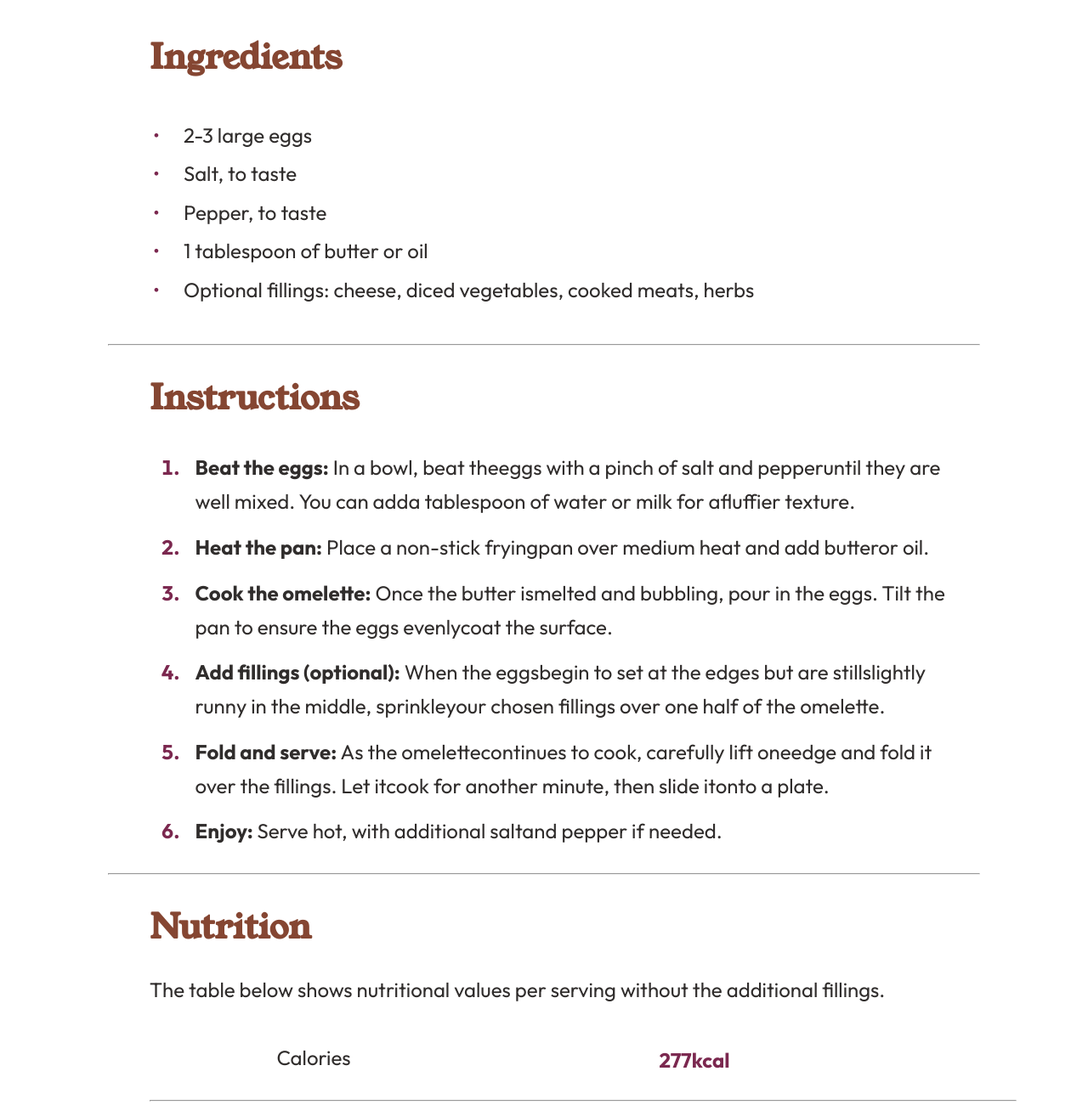
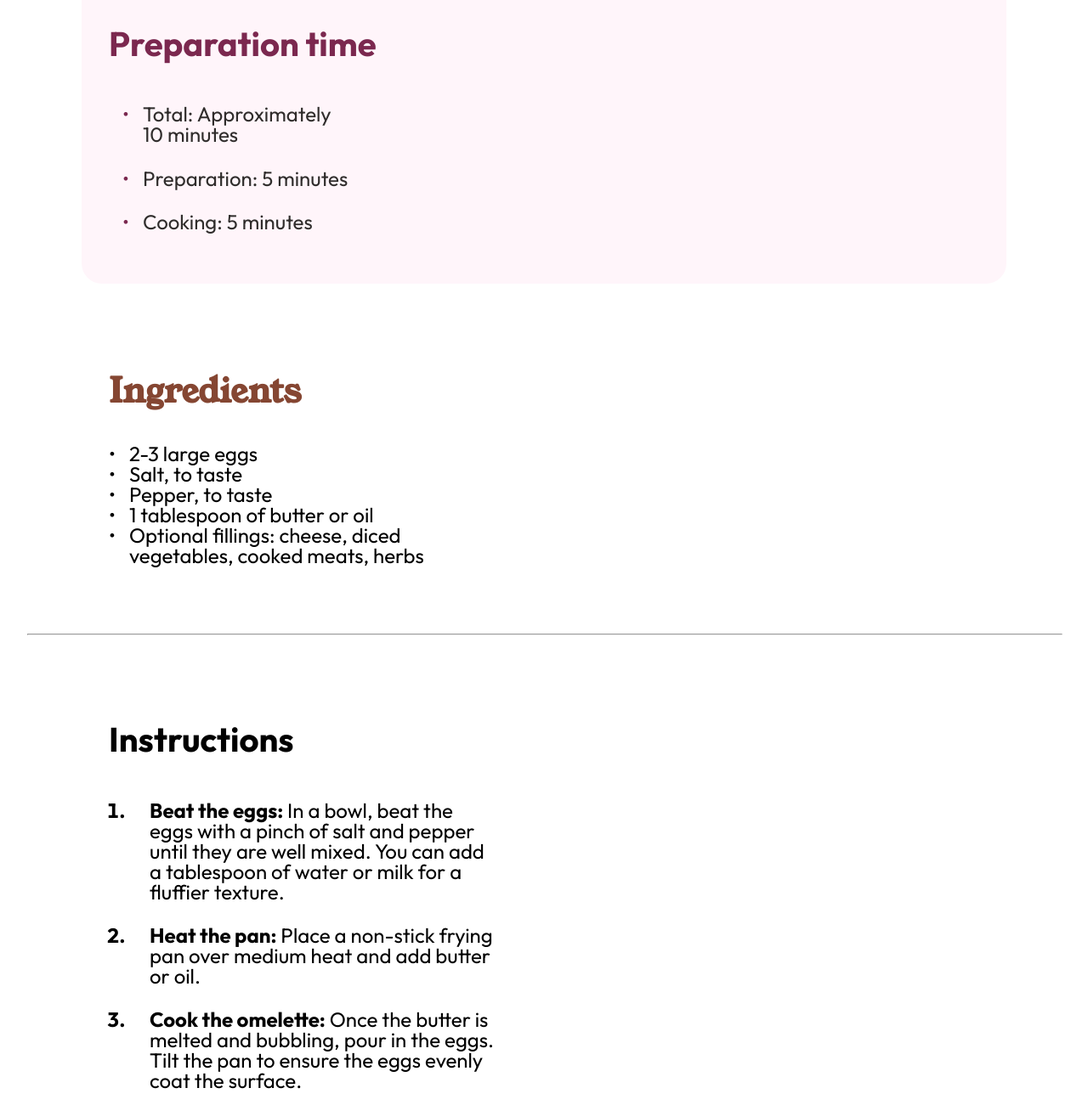
Before and after one commit to EricaNimer/Recipe_Page_Frontend_Mentor_Challenge, a plain HTML site: page index.html in a window 1280 px wide. Shown: the part 1120-2421 px from the top of the page at 85% size. Drawn offline with Linux system fonts and the light colour scheme.

Commit message:
Update style.css

```diff
--- a/style.css
+++ b/style.css
@@ -1,13 +1,11 @@
 @import url('https://fonts.googleapis.com/css2?family=Outfit:wght@100..900&family=Young+Serif&display=swap');
 
-:root{
+:root {
     /* fonts */
-
     --first-font: "Young Serif", serif;
     --second-font: "Outfit", sans-serif;
 
     /* Colors */
-
     --Nutmeg: hsl(14, 45%, 36%);
     --Dark-Raspberry: hsl(332, 51%, 32%);
     --White: hsl(0, 0%, 100%);
@@ -18,27 +16,32 @@
     --Dark-Charcoal: hsl(24, 5%, 18%);
 }
 
-body{
+body {
     margin: 0;
     padding: 0;
     width: 100vw;
+    font-family: var(--second-font);
 }
 
-.omelette__img{
-    width: 100vw;
+.omelette__img {
+    width: 100%;
+    height: auto;
+    display: block;
+    margin: 0 auto;
 }
 
-.omelette__description{
-    padding-left: 2rem;
+.omelette__description {
+    padding: 2rem;
 }
-.omelette__description h2{
+
+.omelette__description h2 {
     font-family: var(--first-font);
     font-size: 2rem;
     letter-spacing: 0.2rem;
     color: var(--Dark-Charcoal);
 }
 
-.omelette__description p{
+.omelette__description p {
     font-family: var(--second-font);
     font-size: 1rem;
     color: var(--Dark-Charcoal);
@@ -46,285 +49,259 @@ body{
 
 .section__preparation {
     background-color: var(--Rose-White);
-    margin: 2rem 0 0 2.5rem;
-    width: 80vw;
+    margin: 2rem 0;
+    padding: 2rem;
     border-radius: 1.5rem;
-    padding-bottom: 0.25rem;
+    width: calc(100vw - 4rem);
 }
 
-.section__preparation h2{
-    padding: 1.5rem 0 0 2rem ;
+.section__preparation h2 {
     color: var(--Dark-Raspberry);
     font-family: var(--second-font);
+    font-size: 2rem;
 }
 
-.section__preparation ul{
+.section__preparation ul {
     list-style: none;
+    padding: 0;
 }
 
-.section__preparation li{
+.section__preparation li {
     font-family: var(--second-font);
     color: var(--Dark-Charcoal);
     font-size: 1rem;
-    padding: 0 0 0.85rem 0.85rem;
+    padding: 0.85rem 0;
     line-height: 1.5rem;
     position: relative;
+    padding-left: 1.5rem;
 }
 
-.section__preparation li:before{
+.section__preparation li:before {
     content: "\2022";
     color: var(--Dark-Raspberry);
     position: absolute;
-    left: -0.5em;
+    left: 0;
     font-size: 1.5rem;
 }
 
-.sapan__preparation{
-    font-weight: 700;
-}
-
-.section__ingredients{
-    padding: 1rem 0 0 2rem;
+.section__ingredients {
+    padding: 2rem;
     font-family: var(--second-font);
     margin-bottom: 3rem;
 }
 
-.section__ingredients h2{
+.section__ingredients h2 {
     font-size: 2rem;
     font-family: var(--first-font);
     color: var(--Nutmeg);
 }
 
-.section__ingredients ul{
+.section__ingredients ul {
     list-style: none;
+    padding: 0;
 }
 
-.section__ingredients li{
-    padding-top: 0.85rem;
-    font-family: var(--second-font);
+.section__ingredients li {
     font-size: 1rem;
     line-height: 1.5rem;
     position: relative;
+    padding-left: 1.5rem;
 }
 
-.section__ingredients li:before{
+.section__ingredients li:before {
     content: "\2022";
-    color: var(--Dark-Raspberry);
+    color: var (--Dark-Raspberry);
     position: absolute;
-    left: -1.5em;
+    left: 0;
     font-size: 1.5rem;
 }
 
 hr {
-  width: 80vw;
+    width: calc(100vw - 4rem);
+    margin: 2rem;
 }
 
-.section__instructions{
-    padding-left: 2rem;
+.section__instructions {
+    padding: 2rem;
 }
 
-.section__instructions h2{
-    color: var(--Nutmeg);
+.section__instructions h2 {
+    color: var (--Nutmeg);
     font-size: 2rem;
-    font-family: var(--first-font);
+    font-family: var (--first-font);
 }
 
-.section__instructions li{
-    font-family: var(--second-font);
+.section__instructions li {
+    font-family: var (--second-font);
     font-weight: 700;
-    color: var(--Dark-Raspberry);
+    color: var (--Dark-Raspberry);
     font-size: 0.95rem;
-    padding: 0 0 0.85rem 0.85rem;
+    padding: 0.85rem 0;
     line-height: 1.5rem;
     position: relative;
+    padding-left: 1.5rem;
 }
 
-.instrictions__bold{
+.section__instructions .instrictions__bold {
     font-weight: 700;
-    color: var(--Dark-Charcoal);
+    color: var (--Dark-Charcoal);
 }
 
-.instrictions__color{
-    color: var(--Dark-Charcoal);
+.section__instructions .instrictions__color {
+    color: var (--Dark-Charcoal);
     font-weight: 400;
 }
 
-.section__instructions ol{
+.section__instructions ol {
     list-style: decimal;
+    padding-left: 1.5rem;
 }
 
 .section__instructions ol li::before {
-    color: var(--Dark-Raspberry); /* Altere para a cor desejada */
+    color: var (--Dark-Raspberry);
 }
 
-
-.section__nutrition h2{
+.section__nutrition h2 {
     font-size: 2rem;
-    color: var(--Nutmeg);
-    padding-left: 2rem;
-    font-family: var(--first-font);
+    color: var (--Nutmeg);
+    padding: 2rem;
+    font-family: var (--first-font);
 }
 
-.description__nutrtion{
-    font-family: var(--second-font);
+.description__nutrtion {
+    font-family: var (--second-font);
     font-size: 1rem;
     line-height: 1.5rem;
-    color: var(--Dark-Charcoal);
-    padding-left: 2rem;
-    margin-bottom: 2rem;
+    color: var (--Dark-Charcoal);
+    padding: 2rem;
 }
 
-.nutritional__info{
-    padding-bottom: 1rem;
+.nutritional__info {
+    padding: 1rem;
     align-items: center;
 }
 
-.info__content{
+.info__content {
     font-size: 1rem;
     line-height: 1.5rem;
-    color: var(--Dark-Charcoal);
+    color: var (--Dark-Charcoal);
 }
 
-.infos{
+.infos {
     display: flex;
     justify-content: space-around;
+    padding: 0 2rem;
 }
 
-.info__value{
-    color: var(--Dark-Raspberry);
-    font-weight: 700
+.info__value {
+    color: var (--Dark-Raspberry);
+    font-weight: 700;
 }
 
-.nutritional__info hr{
+.nutritional__info hr {
     width: 90vw;
-    padding: 0;
+    margin: 2rem auto;
 }
 
 .attribution {
-    margin: 2rem 0 2rem 0;
-    color: var(--Dark-Charcoal);
-    font-family: var(--second-font);
+    margin: 2rem 0;
+    color: var (--Dark-Charcoal);
+    font-family: var (--second-font);
     font-size: 0.7rem;
     text-align: center;
 }
+
 .attribution a {
-    color:var(--Dark-Raspberry);
+    color: var (--Dark-Raspberry);
 }
 
-@media only screen and (min-width: 376px){
-
-body{
-    margin: 0;
-    padding: 0;
+@media only screen and (min-width: 376px) {
+    .omelette__img {
+        width: 80vw;
+        border-radius: 10px;
+        margin: 3rem auto 0 auto;
     }
 
-.img__content{
+    .omelette__description {
+        margin: 0 auto;
+        width: 80vw;
         text-align: center;
     }
 
-.omelette__img{
-    width: 80vw;
-    border-radius:10px;
-    margin-top: 3rem;
-}
-
-.omelette__description{
-    margin-left: 8.7rem;
-}
-
-.omelette__description h2{
+    .omelette__description h2 {
         font-size: 4rem;
     }
 
-.omelette__description p{
-    width: 80VW;
+    .omelette__description p {
         font-size: 2rem;
-
     }
 
-br {
-    display: none;
+    .section__preparation {
+        width: 80vw;
+        margin: 2rem auto;
     }
 
-.section__preparation{
-    width: 80VW;
-    margin-left: 10.5rem;
-}
-
-.section__preparation h2{
+    .section__preparation h2 {
         font-size: 2.5rem;
     }
 
-.section__preparation ul{
+    .section__preparation ul {
         margin-left: 1rem;
     }
 
-.section__preparation li{
+    .section__preparation li {
         font-size: 1.5rem;
-    padding-left: 2rem;
     }
 
-.section__ingredients{
-    margin-left: 9rem;
+    .section__ingredients {
+        width: 80vw;
+        margin: 2rem auto;
     }
 
-.section__ingredients h2{
+    .section__ingredients h2 {
         font-size: 2.5rem;
     }
 
-.section__ingredients li{
+    .section__ingredients li {
         font-size: 1.5rem;
-    line-height: 2rem;
-    color: var(--Dark-Charcoal);
     }
 
-.section__instructions{
-    margin-left: 9rem;
+    .section__instructions {
+        width: 80vw;
+        margin: 2rem auto;
     }
 
-.section__instructions h2{
+    .section__instructions h2 {
         font-size: 2.5rem;
     }
 
-.section__instructions li{
-    width: 70vw;
+    .section__instructions li {
         font-size: 1.5rem;
-    line-height: 2.5rem;
     }
 
-.section__nutrition{
-    margin-left: 9rem;
+    .section__nutrition {
+        width: 80vw;
+        margin: 2rem auto;
     }
 
-.section__nutrition h2{
+    .section__nutrition h2 {
         font-size: 2.5rem;
     }
 
-.section__nutrition p {
+    .description__nutrtion {
         font-size: 1.5rem;
     }
 
-.nutritional__info{
-    width: 70vw;
+    .nutritional__info {
+        width: 80vw;
+        margin: 2rem auto;
     }
 
     .nutritional__info hr {
-    margin-left: 2rem;
-    width: 79.55vw;
-}
-
-.info__content{
-    color: var(--Dark-Charcoal);
-    font-family: var(--second-font);
-}
-
-.info__value{
-    font-family: var(--second-font);
+        width: calc(80vw - 2rem);
     }
 
     .attribution {
-    margin-top: 3.5rem;
         font-size: 1.25rem;
     }
-
 }
```
Lines whose indentation alone changed are shown as unchanged.
